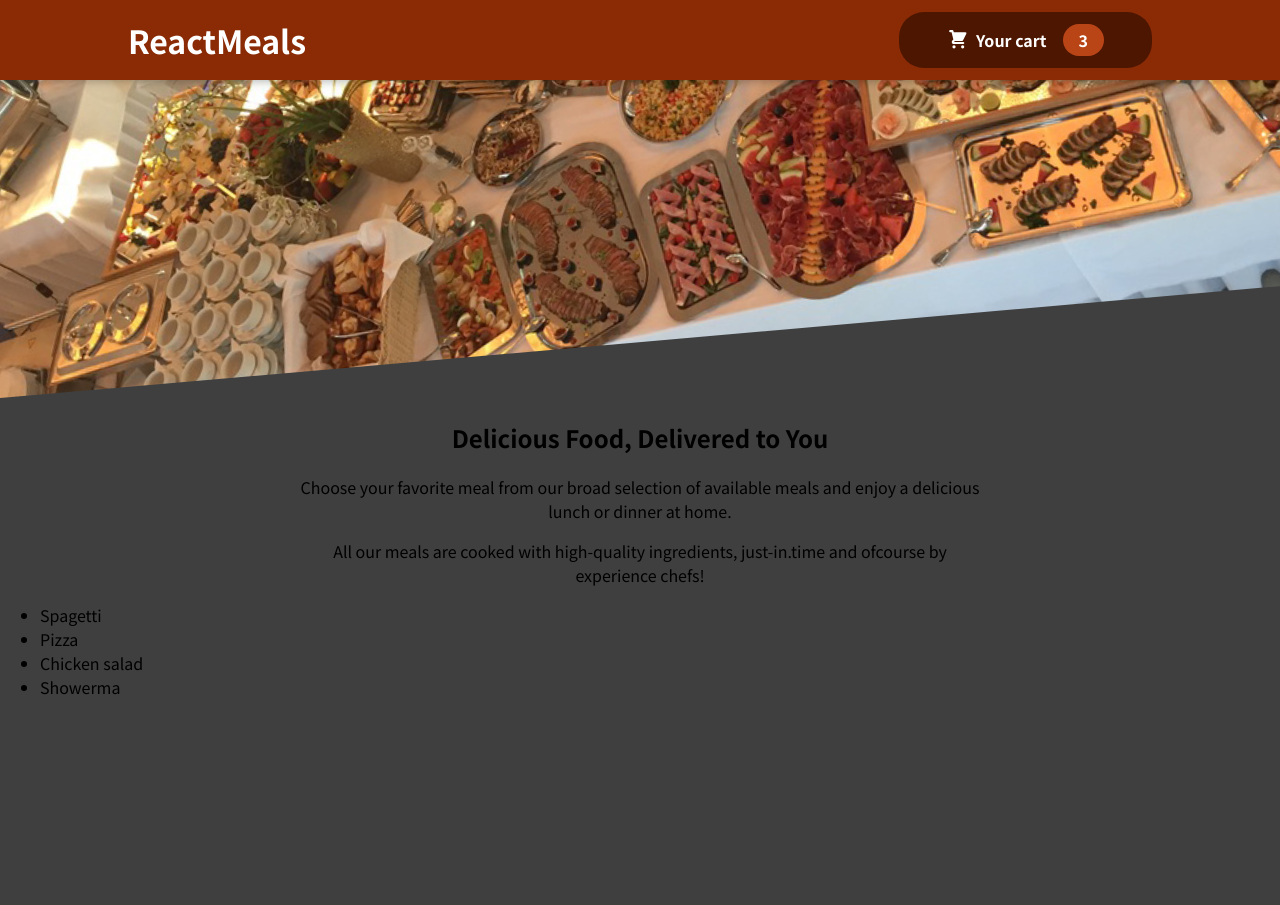
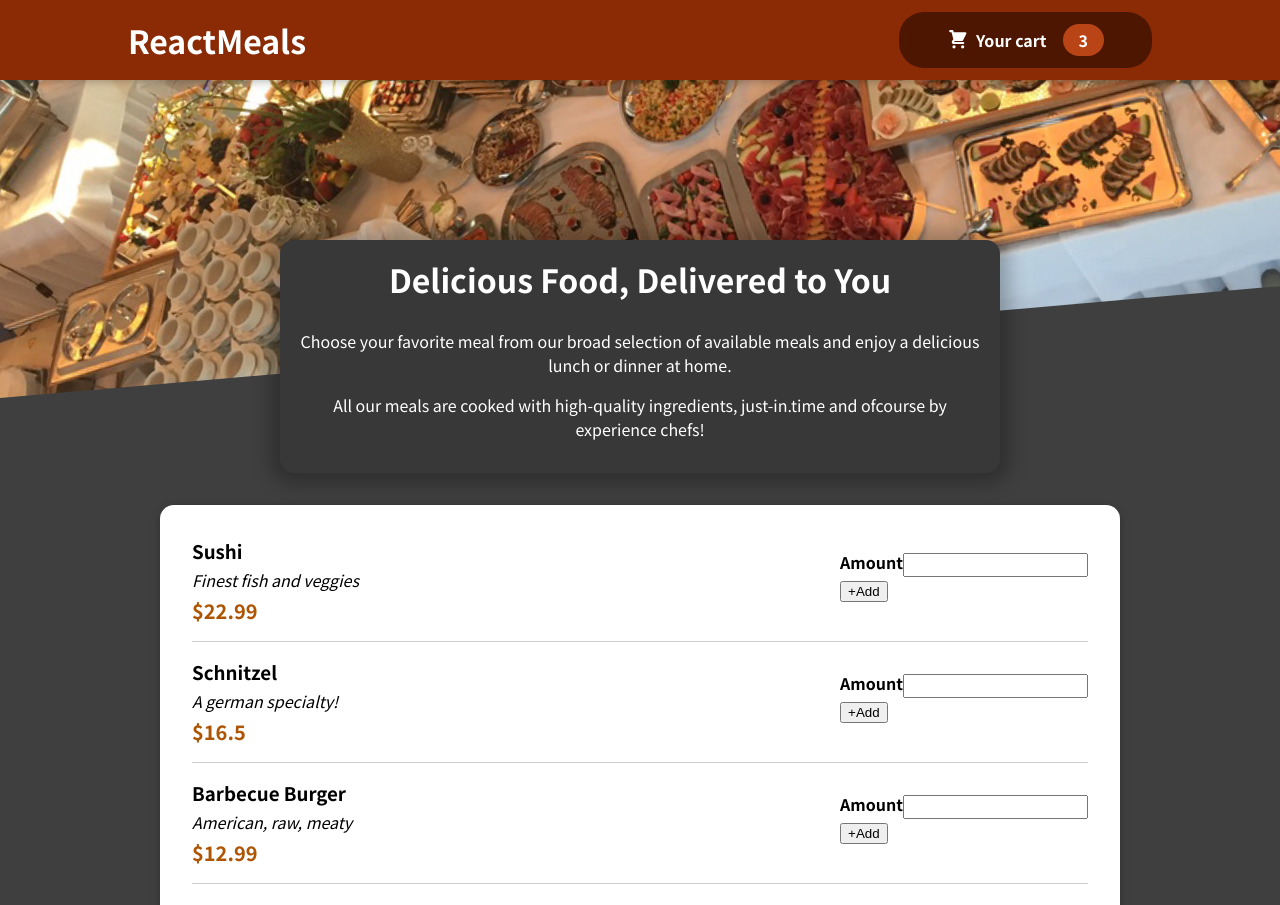
Before and after one commit to Monakhrsn/The-food-order-app, a React (Create React App) app: page / in a window 1280 px wide. Shown: the top 905 px of the page. Before the commit the page ends 800 px from the top, so only its background shows below. Built offline with nearby package versions, Linux system fonts and the light colour scheme.

Commit message:
Refactor and clean up, Implement MealItem component and styling, starting implementing MealItemForm

```diff
--- a/src/App.js
+++ b/src/App.js
@@ -1,7 +1,6 @@
-import MealsSummary from './components/Layout/MealsSummary';
+import MealsSummary from './components/Meals/MealsSummary';
 import Header from './components/Layout/Header';
-import Meals from './components/Meals/Meals';
-import Cart from './components/Cart/Cart';
+import Meals from './components/Meals/AvailableMeals';
 
 function App() {
   return (
@@ -9,7 +8,6 @@
       <Header />
       <MealsSummary />
       <Meals />
-      {/* <Cart showOrderedList={showOrderedList} /> */}
     </>
   );
 }
--- /dev/null
+++ b/src/components/Meals/AvailableMeals.jsx
@@ -0,0 +1,51 @@
+import React from 'react';
+import classes from './AvailableMeals.module.css';
+import MealItem from './MealItem/MealItem';
+import Card from '../UI/Card';
+
+const DUMMY_MEALS = [
+  {
+    id: 'm1',
+    name: 'Sushi',
+    description: 'Finest fish and veggies',
+    price: 22.99,
+  },
+  {
+    id: 'm2',
+    name: 'Schnitzel',
+    description: 'A german specialty!',
+    price: 16.5,
+  },
+  {
+    id: 'm3',
+    name: 'Barbecue Burger',
+    description: 'American, raw, meaty',
+    price: 12.99,
+  },
+  {
+    id: 'm4',
+    name: 'Green Bowl',
+    description: 'Healthy...and green...',
+    price: 18.99,
+  },
+];
+
+const AvailableMeals = () => {
+  const mealsList = DUMMY_MEALS.map((meal) => (
+    <MealItem
+      key={meal.id}
+      name={meal.name}
+      price={meal.price}
+      description={meal.description}
+    />
+  ));
+  return (
+    <section className={classes.meals}>
+      <Card>
+        <ul>{mealsList}</ul>
+      </Card>
+    </section>
+  );
+};
+
+export default AvailableMeals;
--- /dev/null
+++ b/src/components/Meals/AvailableMeals.module.css
@@ -0,0 +1,24 @@
+.meals {
+    max-width: 60rem;
+    width: 90%;
+    margin: 2rem auto;
+    animation: meals-appear 1s ease-out forwards;
+  }
+
+  .meals ul {
+    list-style: none;
+    margin: 0;
+    padding: 0;
+  }
+
+  @keyframes meals-appear {
+    from {
+      opacity: 0;
+      transform: translateY(3rem);
+    }
+
+    to {
+      opacity: 1;
+      transform: translateY(0);
+    }
+  }
--- /dev/null
+++ b/src/components/Meals/MealItem/MealItem.jsx
@@ -0,0 +1,17 @@
+import classes from './MealItem.module.css';
+import MealItemForm from './MealItemForm';
+
+const MealItem = props => {
+    return (
+        <li className={classes.meal}>
+            <div>
+                <h3>{props.name}</h3>
+                <div className={classes.description}>{props.description}</div>
+                <div className={classes.price}>${props.price}</div>
+            </div>
+            <MealItemForm />
+        </li>
+    )
+}
+
+export default MealItem;
--- /dev/null
+++ b/src/components/Meals/MealItem/MealItem.module.css
@@ -0,0 +1,22 @@
+.meal {
+    display: flex;
+    justify-content: space-between;
+    margin: 1rem;
+    padding-bottom: 1rem;
+    border-bottom: 1px solid #ccc;
+  }
+
+  .meal h3 {
+    margin: 0 0 0.25rem 0;
+  }
+
+  .description {
+    font-style: italic;
+  }
+
+  .price {
+    margin-top: 0.25rem;
+    font-weight: bold;
+    color: #ad5502;
+    font-size: 1.25rem;
+  }
--- /dev/null
+++ b/src/components/Meals/MealItem/MealItemForm.jsx
@@ -0,0 +1,13 @@
+const MealItemForm = () => {
+    return (
+        <div>
+            <div>
+                <span style={{fontWeight: 'bold', marginTop:'1rem'}}>Amount</span>
+                <input type="number" style={{height:'1.5rem', marginTop: '1rem'}}/>
+            </div>
+            <button>+Add</button>
+        </div>
+    )
+}
+
+export default MealItemForm;
--- a/src/components/Meals/Meals.jsx
+++ b/src/components/Meals/Meals.jsx
@@ -1,12 +1,13 @@
+import AvailableMeals from './AvailableMeals';
+import MealsSummary from './MealsSummary';
+
 const Meals = () => {
-    return (
-        <ul>
-            <li>Spagetti</li>
-            <li>Pizza</li>
-            <li>Chicken salad</li>
-            <li>Showerma</li>
-        </ul>
-    )
-}
+  return (
+    <React.Fragment>
+      <MealsSummary />
+      <AvailableMeals />
+    </React.Fragment>
+  );
+};
 
 export default Meals;
--- a/src/components/Layout/MealsSummary.jsx
+++ b/src/components/Meals/MealsSummary.jsx
@@ -1,10 +1,12 @@
+import classes from './MealsSummary.module.css';
+
 const Description = () => {
     return (
-        <div style={{textAlign: 'center'}}>
+        <section className={classes.summary}>
             <h2>Delicious Food, Delivered to You</h2>
             <p>Choose your favorite meal from our broad selection of available meals and enjoy a delicious<br /> lunch or dinner at home.</p>
-            <p>All our meals are cooked with high-quality ingredients, just-in.time and ofcourse by <br/>experience chefs!</p>
-        </div>
+            <p>All our meals are cooked with high-quality ingredients, just-in.time and ofcourse by experience chefs!</p>
+        </section>
     )
 }
 
--- /dev/null
+++ b/src/components/Meals/MealsSummary.module.css
@@ -0,0 +1,18 @@
+.summary {
+    text-align: center;
+    max-width: 45rem;
+    width: 90%;
+    margin: auto;
+    margin-top: -10rem;
+    position: relative;
+    background-color: #383838;
+    color: white;
+    border-radius: 14px;
+    padding: 1rem;
+    box-shadow: 0 1px 18px 10px rgba(0, 0, 0, 0.25);
+  }
+
+  .summary h2 {
+    font-size: 2rem;
+    margin-top: 0;
+  }
--- /dev/null
+++ b/src/components/UI/Card.jsx
@@ -0,0 +1,7 @@
+import classes from '../UI/Card.module.css';
+
+const Card = props => {
+    return  <div className={classes.card}>{props.children}</div>
+}
+
+export default Card;
--- /dev/null
+++ b/src/components/UI/Card.module.css
@@ -0,0 +1,6 @@
+.card {
+    padding: 1rem;
+    box-shadow: 0 2px 8px rgba(0, 0, 0, 0.25);
+    border-radius: 14px;
+    background-color: white;
+  }
```
